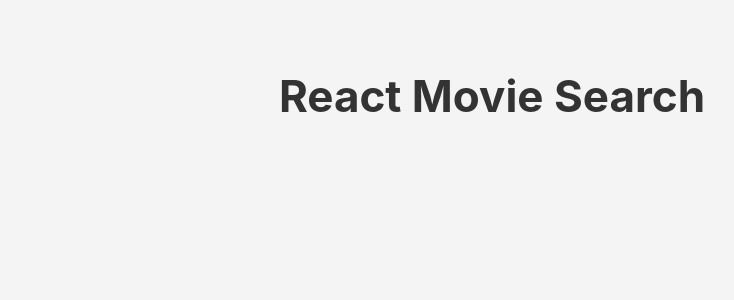
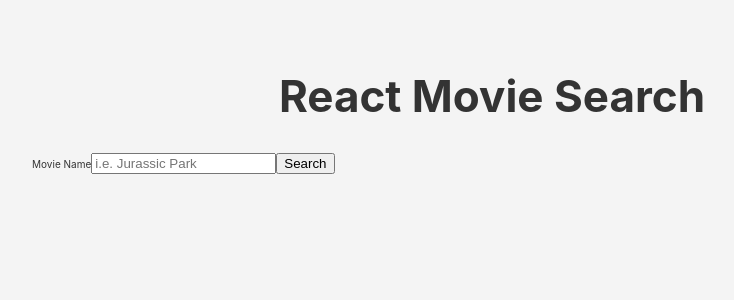
Before and after one commit to jessicatriana/Movie_DB, a React (Create React App) app: page / in a window 1280 px wide. Shown: the top 300 px of the page, without its empty margins (148-882 px from the left). Built offline with nearby package versions, Linux system fonts and the light colour scheme.

Commit message:
Built searchMovies.js

```diff
--- a/src/App.js
+++ b/src/App.js
@@ -1,11 +1,13 @@
 import React from "react";
 import "./App.css";
+import SearchMovies from "./searchMovies";
 
 class App extends React.Component {
   render() {
     return (
       <div className="container">
         <h1 className="title">React Movie Search</h1>
+        <SearchMovies />
       </div>
     );
   }
--- /dev/null
+++ b/src/searchMovies.js
@@ -0,0 +1,21 @@
+import React from "react";
+
+export default function SearchMovies() {
+  return (
+    <form className="form">
+      <label className="label" htmlFor="query">
+        {" "}
+        Movie Name
+      </label>
+      <input
+        className="input"
+        type="text"
+        name="query"
+        placeholder="i.e. Jurassic Park"
+      />
+      <button className="button" type="submit">
+        Search
+      </button>
+    </form>
+  );
+}
```
